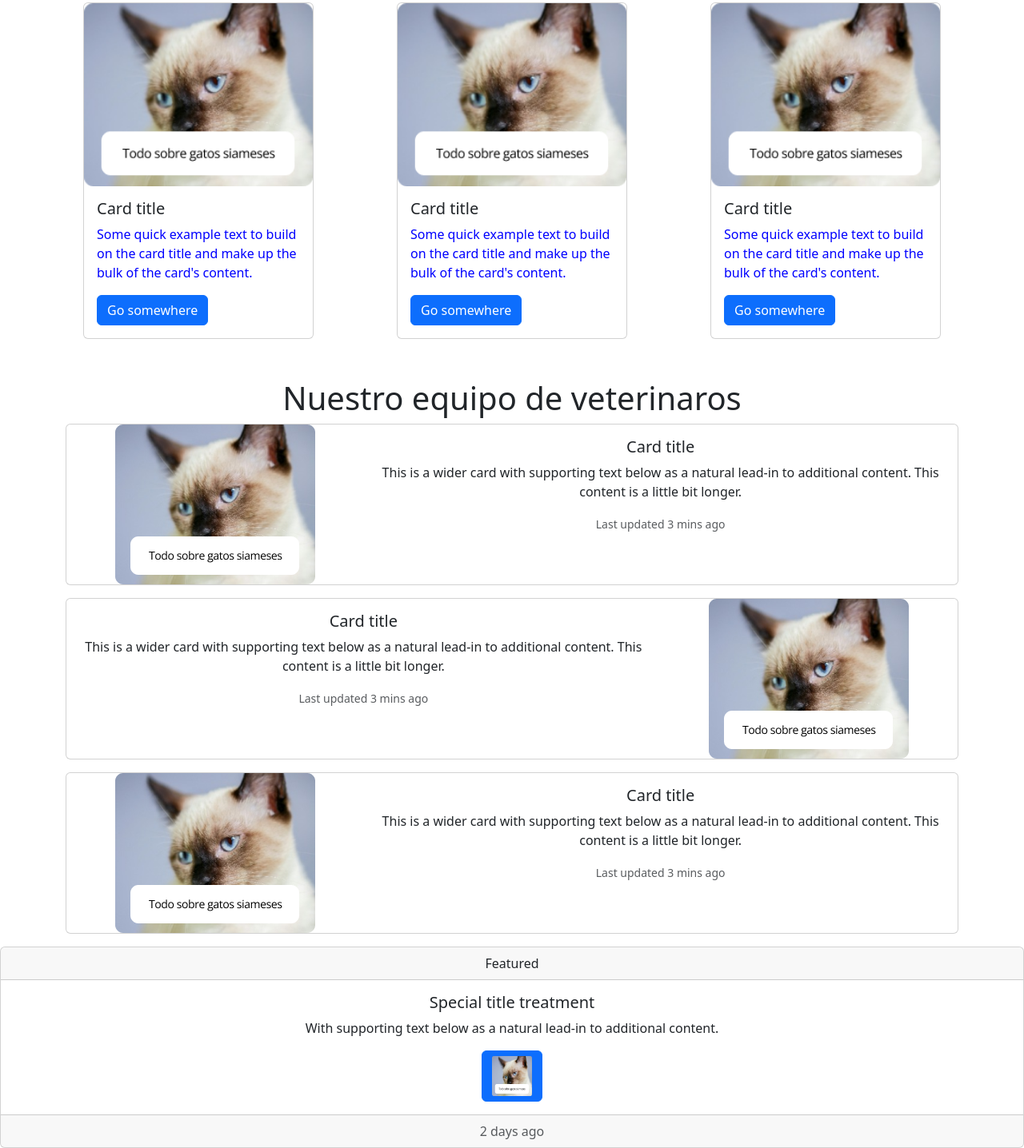
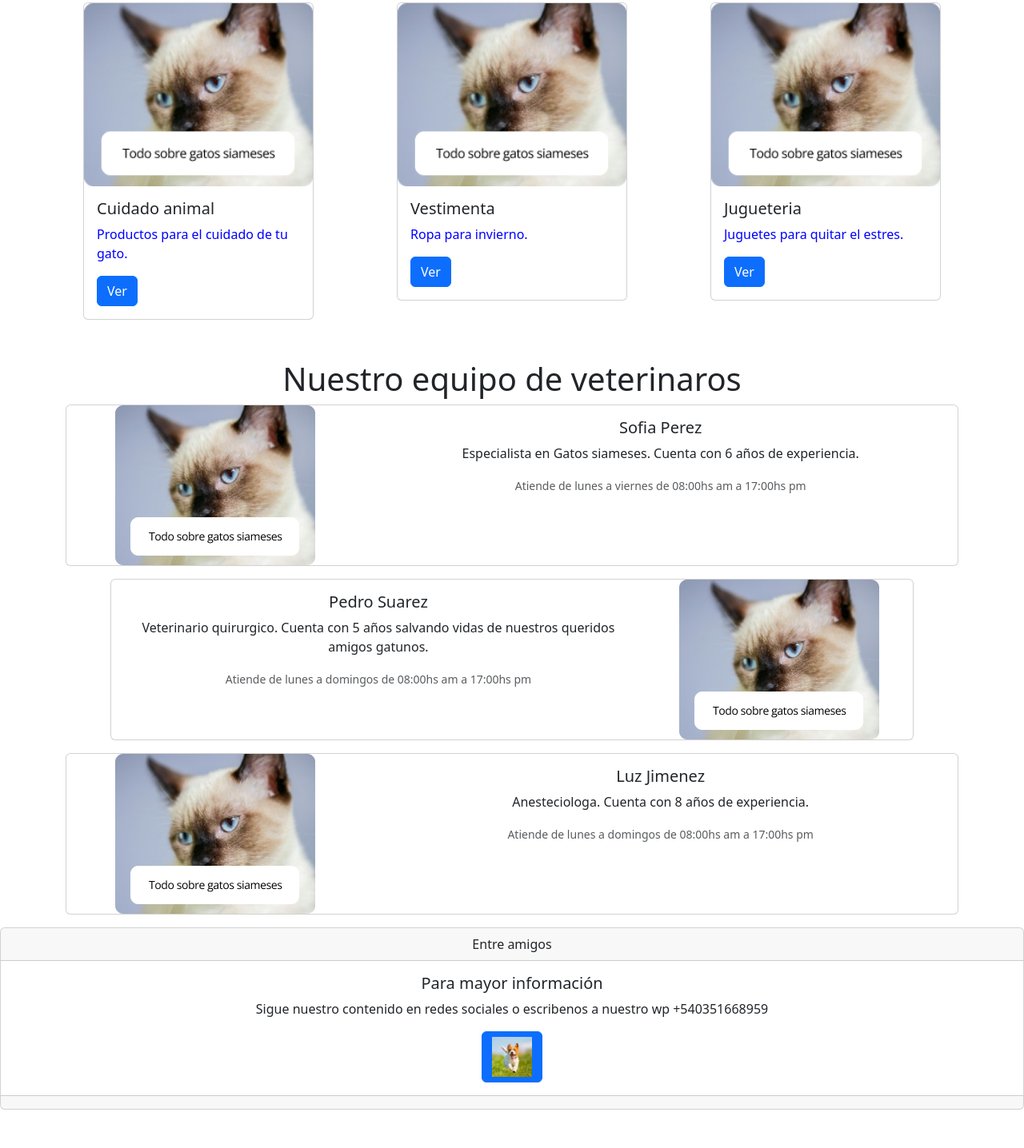
Before and after one commit to Nayibsales/Coder-Nayib, a website: page pages/gatos.html in a window 1280 px wide. Shown: the part 701-2137 px from the top of the page at 80% size. After the commit the page ends 2089 px from the top, so only its background shows below. Drawn offline with nearby package versions, Linux system fonts and the light colour scheme.

Commit message:
Proyecto Coder

```diff
--- a/pages/gatos.html
+++ b/pages/gatos.html
@@ -140,12 +140,11 @@
           <div class="card" style="width: 18rem">
             <img src="../img/gato2.png" class="card-img-top" alt="..." />
             <div class="card-body">
-              <h5 class="card-title">Card title</h5>
+              <h5 class="card-title">Cuidado animal</h5>
               <p class="card-text">
-                Some quick example text to build on the card title and make up
-                the bulk of the card's content.
+                Productos para el cuidado de tu gato.
               </p>
-              <a href="#" class="btn btn-primary">Go somewhere</a>
+              <a href="#" class="btn btn-primary">Ver</a>
             </div>
           </div>
         </div>
@@ -154,12 +153,11 @@
           <div class="card" style="width: 18rem">
             <img src="../img/gato2.png" class="card-img-top" alt="..." />
             <div class="card-body">
-              <h5 class="card-title">Card title</h5>
+              <h5 class="card-title">Vestimenta</h5>
               <p class="card-text">
-                Some quick example text to build on the card title and make up
-                the bulk of the card's content.
+                Ropa para invierno.
               </p>
-              <a href="#" class="btn btn-primary">Go somewhere</a>
+              <a href="#" class="btn btn-primary">Ver</a>
             </div>
           </div>
         </div>
@@ -168,12 +166,11 @@
           <div class="card" style="width: 18rem">
             <img src="../img/gato2.png" class="card-img-top" alt="..." />
             <div class="card-body">
-              <h5 class="card-title">Card title</h5>
+              <h5 class="card-title">Jugueteria</h5>
               <p class="card-text">
-                Some quick example text to build on the card title and make up
-                the bulk of the card's content.
+                Juguetes para quitar el estres.
               </p>
-              <a href="#" class="btn btn-primary">Go somewhere</a>
+              <a href="#" class="btn btn-primary">Ver</a>
             </div>
           </div>
         </div>
@@ -197,15 +194,14 @@
                 </div>
                 <div class="col-md-8">
                   <div class="card-body">
-                    <h5 class="card-title">Card title</h5>
+                    <h5 class="card-title">Sofia Perez</h5>
                     <p class="card-text">
-                      This is a wider card with supporting text below as a
-                      natural lead-in to additional content. This content is a
-                      little bit longer.
+                     Especialista en Gatos siameses.
+                     Cuenta con 6 años de experiencia.
                     </p>
                     <p class="card-text">
                       <small class="text-body-secondary"
-                        >Last updated 3 mins ago</small
+                        >Atiende de lunes a viernes de 08:00hs am a 17:00hs pm</small
                       >
                     </p>
                   </div>
@@ -221,15 +217,14 @@
               <div class="row g-0">
                 <div class="col-md-8">
                   <div class="card-body">
-                    <h5 class="card-title">Card title</h5>
+                    <h5 class="card-title">Pedro Suarez</h5>
                     <p class="card-text">
-                      This is a wider card with supporting text below as a
-                      natural lead-in to additional content. This content is a
-                      little bit longer.
+                      Veterinario quirurgico.
+                      Cuenta con 5 años salvando vidas de nuestros queridos amigos gatunos.
                     </p>
                     <p class="card-text">
                       <small class="text-body-secondary"
-                        >Last updated 3 mins ago</small
+                        >Atiende de lunes a domingos de 08:00hs am a 17:00hs pm</small
                       >
                     </p>
                   </div>
@@ -259,15 +254,14 @@
                 </div>
                 <div class="col-md-8">
                   <div class="card-body">
-                    <h5 class="card-title">Card title</h5>
+                    <h5 class="card-title">Luz Jimenez</h5>
                     <p class="card-text">
-                      This is a wider card with supporting text below as a
-                      natural lead-in to additional content. This content is a
-                      little bit longer.
+                     Anesteciologa.
+                     Cuenta con 8 años de experiencia.
                     </p>
                     <p class="card-text">
                       <small class="text-body-secondary"
-                        >Last updated 3 mins ago</small
+                        >Atiende de lunes a domingos de 08:00hs am a 17:00hs pm</small
                       >
                     </p>
                   </div>
@@ -278,19 +272,19 @@
         </div>
       </div>
     </div>
-
     <footer>
       <div class="card text-center">
-        <div class="card-header">Featured</div>
+        <div class="card-header">Entre amigos</div>
         <div class="card-body">
-          <h5 class="card-title">Special title treatment</h5>
+          <h5 class="card-title">Para mayor información</h5>
           <p class="card-text">
-            With supporting text below as a natural lead-in to additional
-            content.
+            Sigue nuestro contenido en redes sociales o escribenos a nuestro wp +540351668959
           </p>
-          <a href="#" class="btn btn-primary"><img src="../img/gato2.png" /></a>
+          <a href="#" class="btn btn-primary"
+            ><img src="../img/perrofeliz.jpg"
+          /></a>
         </div>
-        <div class="card-footer text-body-secondary">2 days ago</div>
+        <div class="card-footer text-body-secondary"></div>
       </div>
     </footer>
 
```
Also changed, not shown: pages/index.html (+16 -20 lines), pages/perros.html (+24 -32 lines).
